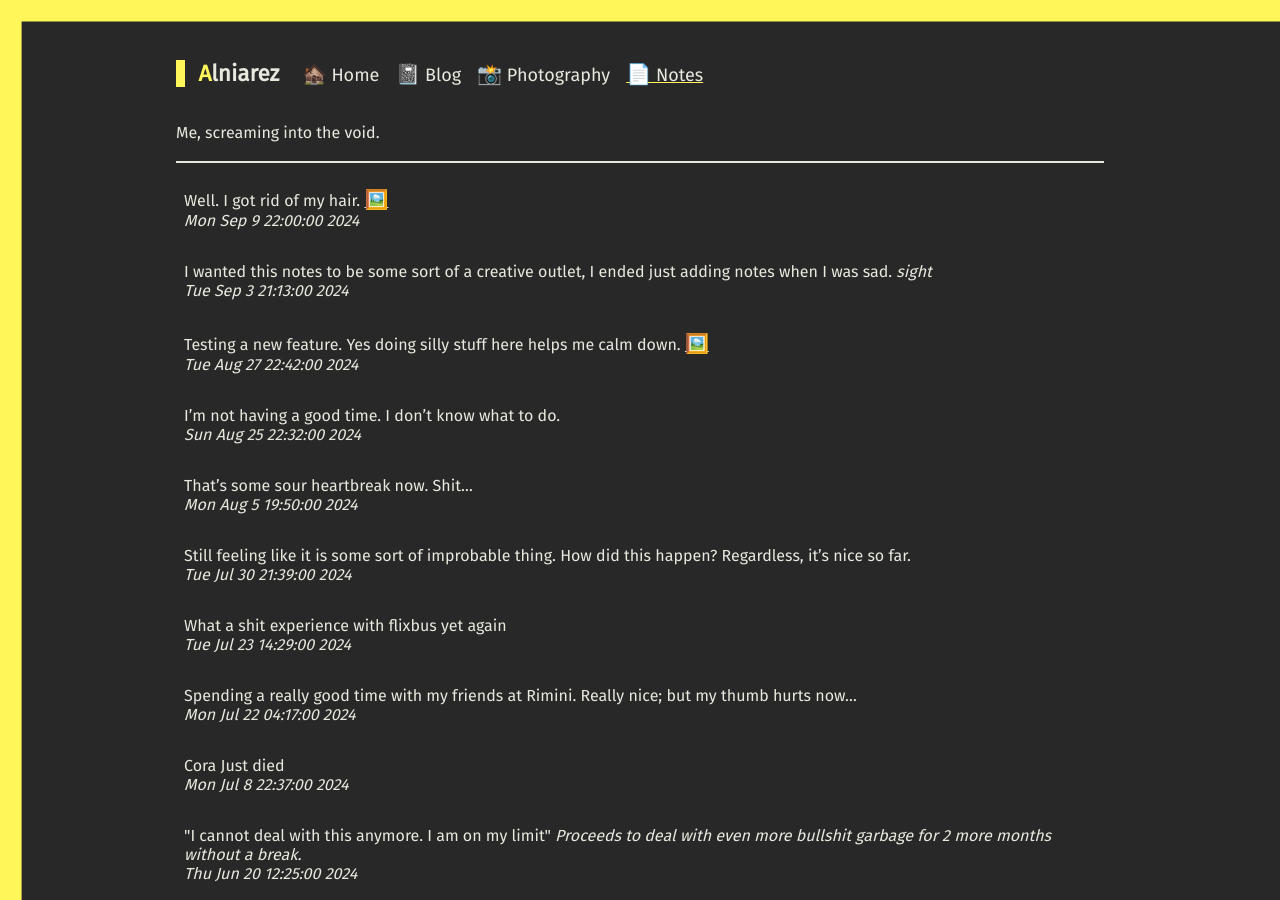
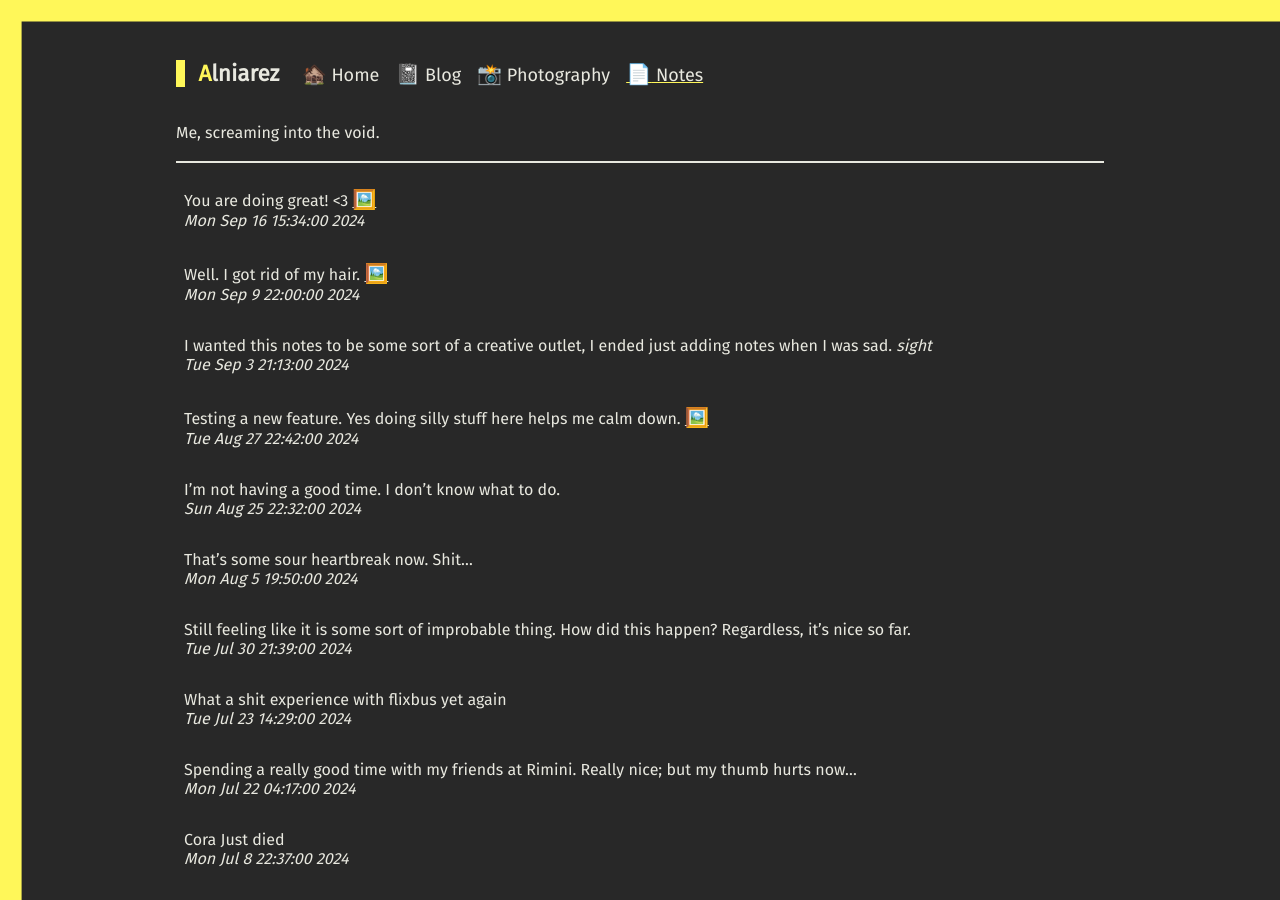
Before and after one commit to Alniarez/alniarez-web, a Jekyll site: the page built from notes.md, in a window 1280 px wide and 900 px high. Built offline with Jekyll 4.4.1, drawn with Linux system fonts in a browser that asks for light colours.

Commit message:
update notes

```diff
--- a/_data/notes.yml
+++ b/_data/notes.yml
@@ -1,3 +1,6 @@
+- note: You are doing great! <3
+  date: 2024-09-16 15:34
+  image: you-are-doing-great-minna.webp
 - note: Well. I got rid of my hair.
   date: 2024-09-09 22:00
   image: hair.webp
```
Also changed, not shown: 1 other file.
